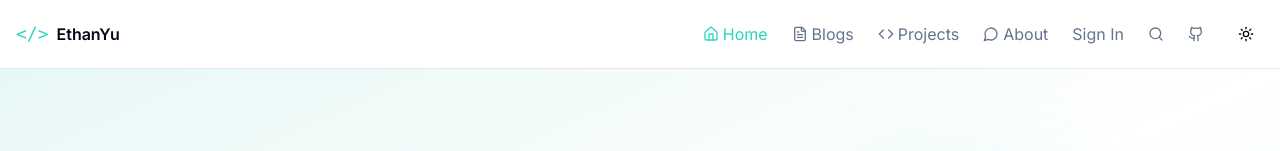
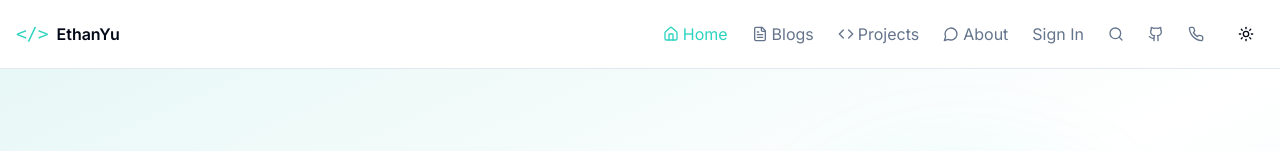
Before and after one commit to superdevp/portfolio, a Next.js app: page / in a window 1280 px wide. Shown: the top 151 px of the page. Built offline with nearby package versions, Linux system fonts and the light colour scheme; no server answers; the database is empty.

Commit message:
Revert "Merge pull request #4 from superdevp/codex/remove-call-icon-and-add-github-link"
This reverts commit 4debdc81c0ed6cb18ab35d5e4bfcb3a3de1154b1, reversing
changes made to 25575c3686133558fee48e35b355dd3284334be2.

```diff
--- a/components/header.tsx
+++ b/components/header.tsx
@@ -2,19 +2,17 @@
 
 import Link from "next/link"
 import { usePathname } from "next/navigation"
-import { Github, Search, Home, FileText, MessageCircle, Code } from "lucide-react"
+import { Github, Search, Home, FileText, MessageCircle, Phone, Code } from "lucide-react"
 import { SearchModal } from "./search-modal"
 import { ThemeToggle } from "./theme-toggle"
 import { useState } from "react"
 import { useAuth } from "@/contexts/auth-context"
 import { Button } from "@/components/ui/button"
-import { usePersonalInfo } from "@/hooks/useFirebaseData"
 
 export function Header() {
   const pathname = usePathname()
   const [isSearchOpen, setIsSearchOpen] = useState(false)
   const { user, isAdmin, isUser, signOut } = useAuth()
-  const { info: personalInfo } = usePersonalInfo()
 
   const isActive = (path: string) => {
     return pathname === path
@@ -109,15 +107,8 @@ export function Header() {
               className="w-4 h-4 cursor-pointer hover:text-teal-400 transition-colors text-muted-foreground"
               onClick={() => setIsSearchOpen(true)}
             />
-            {personalInfo?.socialLinks.github && (
-              <a
-                href={personalInfo.socialLinks.github}
-                target="_blank"
-                rel="noopener noreferrer"
-              >
-                <Github className="w-4 h-4 cursor-pointer hover:text-teal-400 transition-colors text-muted-foreground" />
-              </a>
-            )}
+            <Github className="w-4 h-4 cursor-pointer hover:text-teal-400 transition-colors text-muted-foreground" />
+            <Phone className="w-4 h-4 cursor-pointer hover:text-teal-400 transition-colors text-muted-foreground" />
             <ThemeToggle />
           </div>
         </nav>
```
